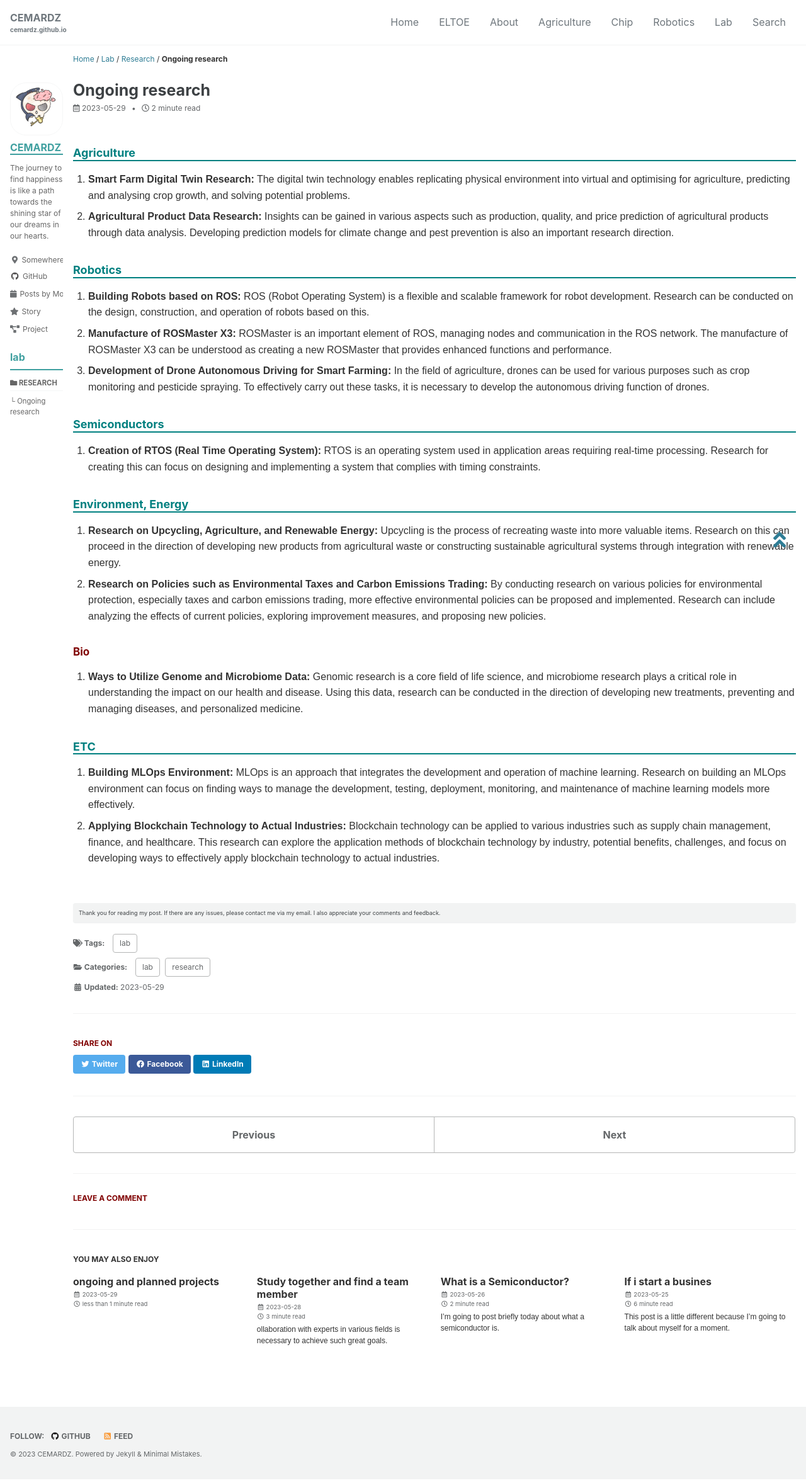
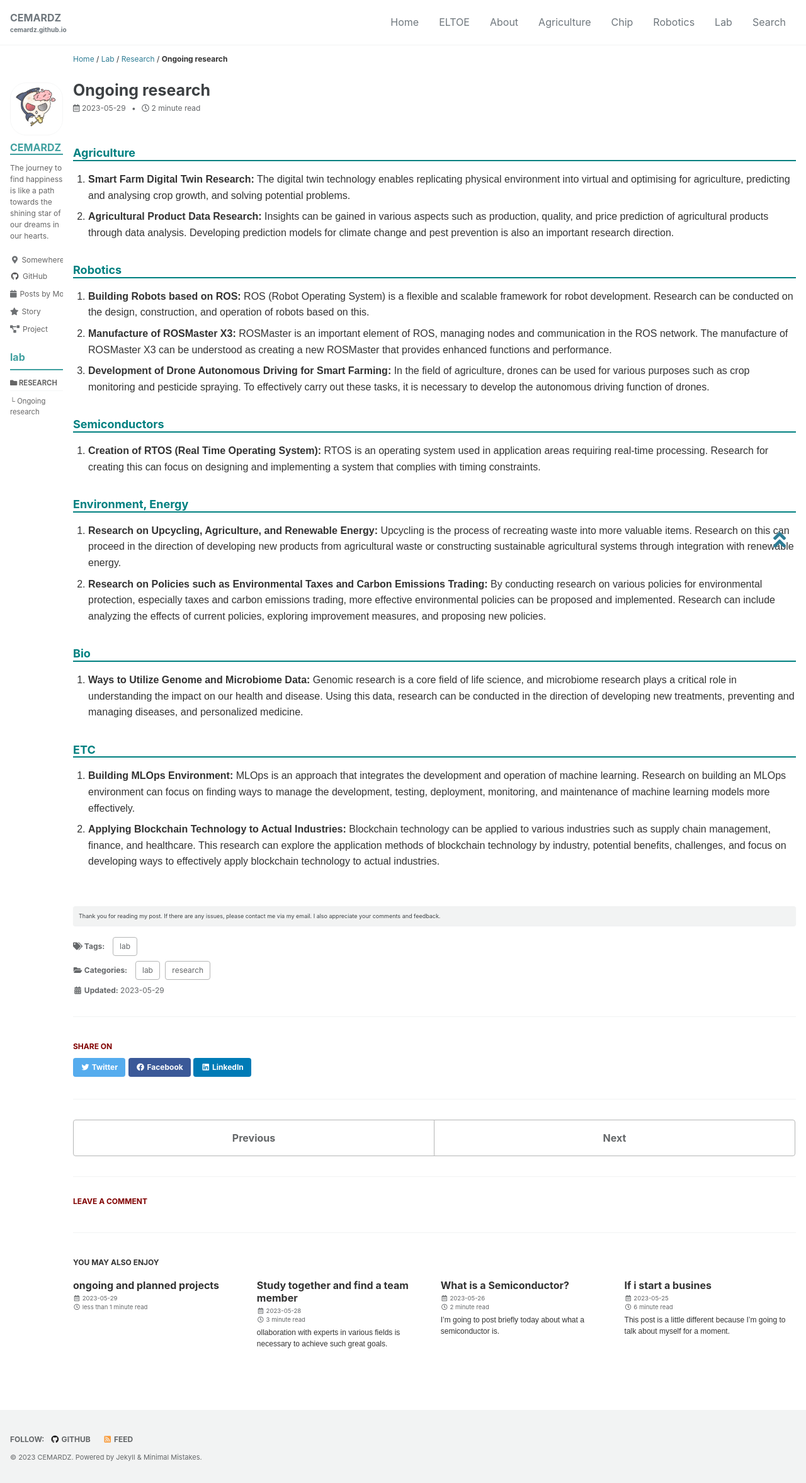
Before and after one commit to cemardz/cemardz.github.io, a Jekyll site: the page built from lab/research/_posts/2023-05-29-ongoing-and-planned-projects.md, in a window 1280 px wide. Shown: the whole page at 63% size. Built offline with Jekyll 4.4.1, drawn with Linux system fonts in a browser that asks for light colours; cached includes are drawn as plain includes; some web fonts are replaced; comment, search, counter and statistics services are not loaded.

Commit message:
Update 2023-05-29-ongoing-and-planned-projects.md

```diff
--- a/lab/research/_posts/2023-05-29-ongoing-and-planned-projects.md
+++ b/lab/research/_posts/2023-05-29-ongoing-and-planned-projects.md
@@ -75,7 +75,7 @@ li {
 <li><strong>Research on Policies such as Environmental Taxes and Carbon Emissions Trading:</strong> By conducting research on various policies for environmental protection, especially taxes and carbon emissions trading, more effective environmental policies can be proposed and implemented. Research can include analyzing the effects of current policies, exploring improvement measures, and proposing new policies.</li>
 </ol>
 
-<h4 class="header">Bio</h4>
+<h3 class="header">Bio</h3>
 <ol>
 <li><strong>Ways to Utilize Genome and Microbiome Data:</strong> Genomic research is a core field of life science, and microbiome research plays a critical role in understanding the impact on our health and disease. Using this data, research can be conducted in the direction of developing new treatments, preventing and managing diseases, and personalized medicine.</li>
 </ol>
```
